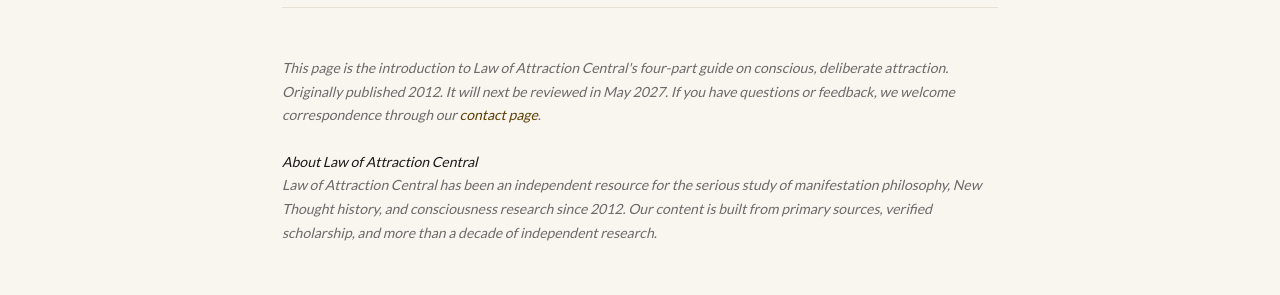
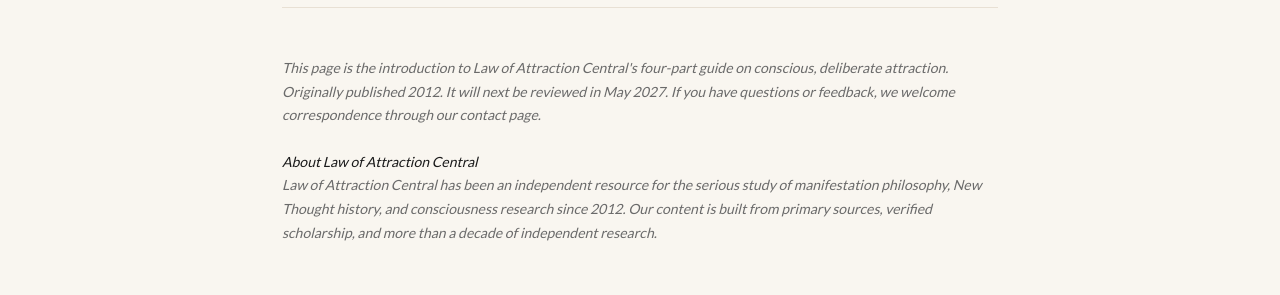
Before and after one commit to LOAC-Central/loacentral, a Jekyll site: the page built from how-to-use-the-law-of-attraction/index.html, in a window 1280 px wide and 900 px high, scrolled down 5686 px. Shown: the part 201-496 px from the top of the window. Built offline with Jekyll 4.4.1, drawn with Linux system fonts in a browser that asks for light colours.

Commit message:
Update index.html

```diff
--- a/how-to-use-the-law-of-attraction/index.html
+++ b/how-to-use-the-law-of-attraction/index.html
@@ -534,7 +534,7 @@
 
   <hr>
 
-  <p class="sources-note">This page is the introduction to Law of Attraction Central's four-part guide on conscious, deliberate attraction. Originally published 2012. It will next be reviewed in May 2027. If you have questions or feedback, we welcome correspondence through our <a href="{{ site.baseurl }}/contact/" style="color:#5c3d00;">contact page</a>.</p>
+  <p class="sources-note">This page is the introduction to Law of Attraction Central's four-part guide on conscious, deliberate attraction. Originally published 2012. It will next be reviewed in May 2027. If you have questions or feedback, we welcome correspondence through our contact page.</p>
 
   <p class="sources-note" style="margin-top:1rem;"><strong style="color:#1a1a1a;">About Law of Attraction Central</strong><br>
   Law of Attraction Central has been an independent resource for the serious study of manifestation philosophy, New Thought history, and consciousness research since 2012. Our content is built from primary sources, verified scholarship, and more than a decade of independent research.<br><br>
```
